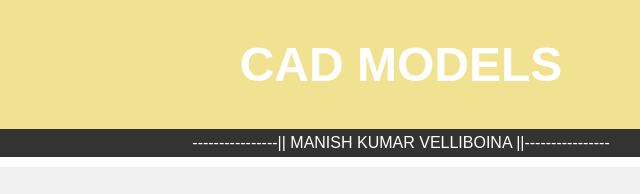
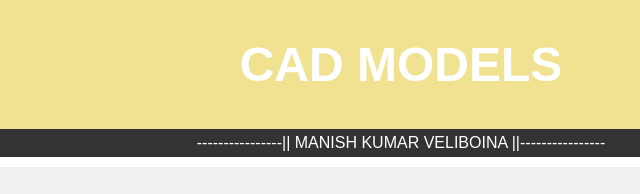
Before and after one commit to Manishkumarveliboina/CAD.io, a plain HTML site: page index.html in a window 1280 px wide. Shown: the top 194 px of the page, 239-879 px from the left. Drawn offline with Linux system fonts and the light colour scheme.

Commit message:
Update index.html

```diff
--- a/index.html
+++ b/index.html
@@ -114,7 +114,7 @@
     </div>
 
     <div class="more-about-me-bar">
-        <a>----------------|| MANISH KUMAR VELLIBOINA ||----------------</a>
+        <a>----------------|| MANISH KUMAR VELIBOINA ||----------------</a>
     </div>
     <div class="white-border"></div>
 
```
